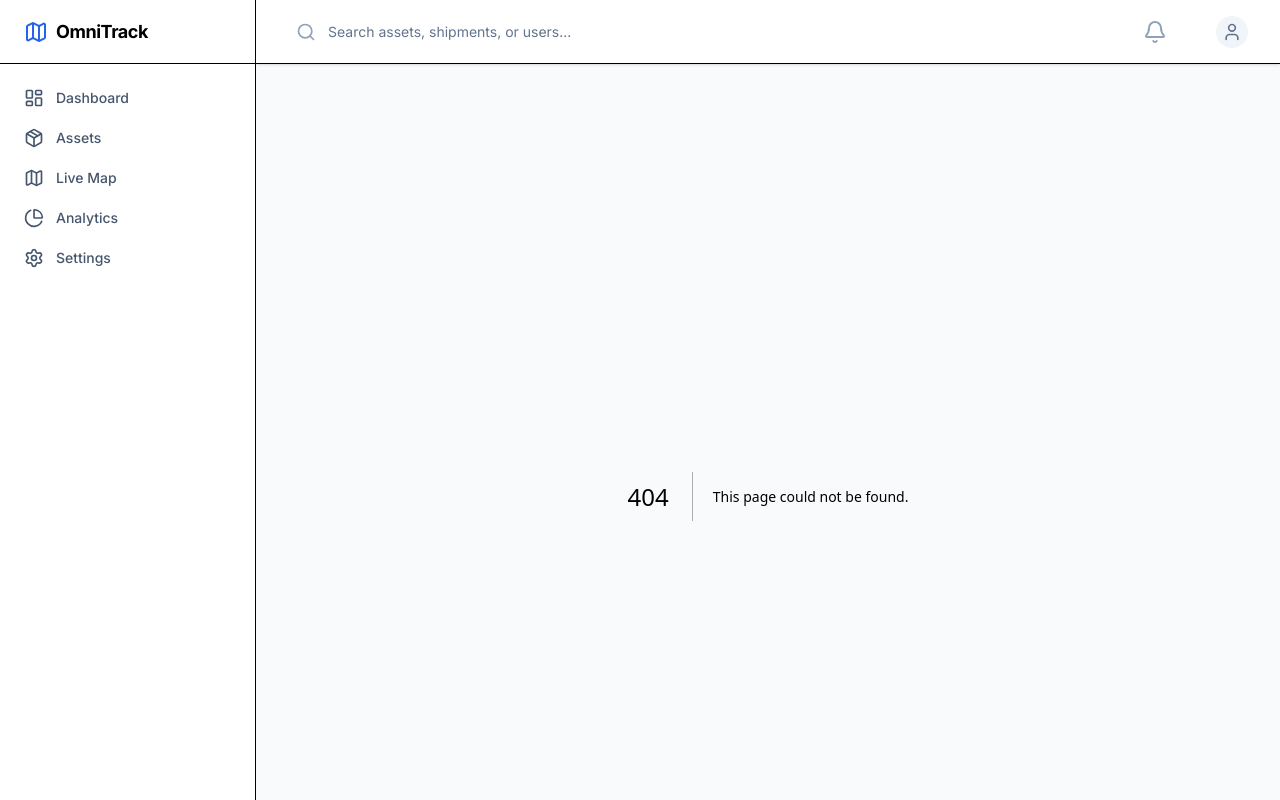
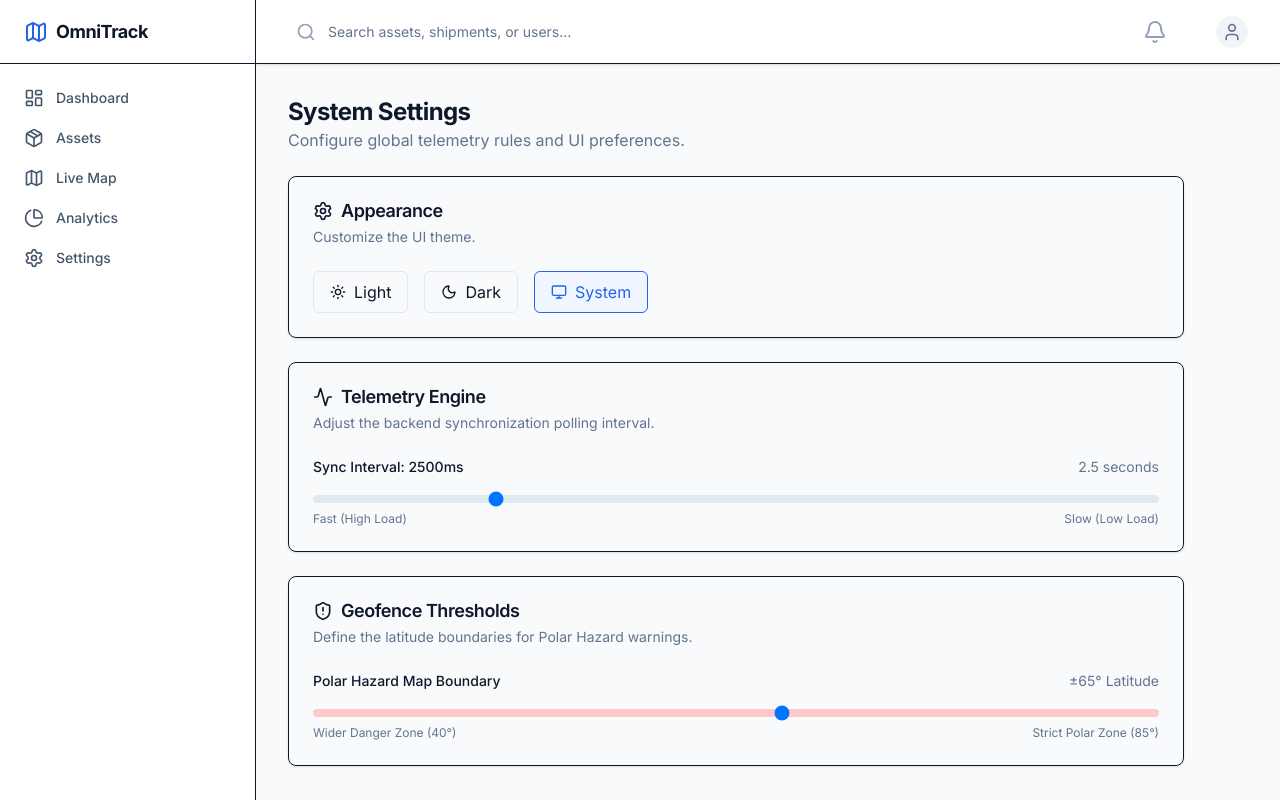
Before and after one commit to FaizanMominGit/Global-Micro-Logistics---Asset-Tracker, a Next.js app in the folder web-app/: page /settings in a window 1280 px wide. Before the commit this address had no page. Built offline with nearby package versions, Linux system fonts and the light colour scheme.

Commit message:
feat: implement Increment 8 - Application Settings and Zustand Global State

```diff
--- /dev/null
+++ b/web-app/src/app/settings/page.tsx
@@ -0,0 +1,136 @@
+"use client";
+
+import { useTheme } from "next-themes";
+import { useEffect, useState } from "react";
+import { useSettingsStore } from "@/store/useSettingsStore";
+import { Card, CardContent, CardHeader, CardTitle } from "@/components/ui/Card";
+import { Settings, Moon, Sun, Monitor, Activity, ShieldAlert } from "lucide-react";
+
+export default function SettingsPage() {
+  const { theme, setTheme } = useTheme();
+  const [mounted, setMounted] = useState(false);
+  const { telemetryInterval, polarBoundary, setTelemetryInterval, setPolarBoundary } = useSettingsStore();
+
+  useEffect(() => {
+    setMounted(true);
+  }, []);
+
+  if (!mounted) {
+    return null; // Prevent hydration mismatch for next-themes
+  }
+
+  return (
+    <div className="space-y-6 max-w-4xl">
+      <div className="flex flex-col sm:flex-row sm:items-center sm:justify-between space-y-2 sm:space-y-0">
+        <div>
+          <h2 className="text-2xl font-bold tracking-tight">System Settings</h2>
+          <p className="text-slate-500 dark:text-slate-400">
+            Configure global telemetry rules and UI preferences.
+          </p>
+        </div>
+      </div>
+
+      <div className="grid gap-6">
+        {/* Appearance Settings */}
+        <Card>
+          <CardHeader>
+            <CardTitle className="flex items-center">
+              <Settings className="mr-2 h-5 w-5" />
+              Appearance
+            </CardTitle>
+            <p className="text-sm text-slate-500">Customize the UI theme.</p>
+          </CardHeader>
+          <CardContent className="space-y-4">
+            <div className="flex space-x-4">
+              <button
+                onClick={() => setTheme("light")}
+                className={`flex items-center px-4 py-2 rounded-md border ${theme === 'light' ? 'border-primary-600 bg-primary-50 dark:bg-primary-950/20 text-primary-600' : 'border-slate-200 dark:border-slate-800'}`}
+              >
+                <Sun className="mr-2 h-4 w-4" />
+                Light
+              </button>
+              <button
+                onClick={() => setTheme("dark")}
+                className={`flex items-center px-4 py-2 rounded-md border ${theme === 'dark' ? 'border-primary-600 bg-primary-50 dark:bg-primary-950/20 text-primary-600' : 'border-slate-200 dark:border-slate-800'}`}
+              >
+                <Moon className="mr-2 h-4 w-4" />
+                Dark
+              </button>
+              <button
+                onClick={() => setTheme("system")}
+                className={`flex items-center px-4 py-2 rounded-md border ${theme === 'system' ? 'border-primary-600 bg-primary-50 dark:bg-primary-950/20 text-primary-600' : 'border-slate-200 dark:border-slate-800'}`}
+              >
+                <Monitor className="mr-2 h-4 w-4" />
+                System
+              </button>
+            </div>
+          </CardContent>
+        </Card>
+
+        {/* Telemetry Settings */}
+        <Card>
+          <CardHeader>
+            <CardTitle className="flex items-center">
+              <Activity className="mr-2 h-5 w-5" />
+              Telemetry Engine
+            </CardTitle>
+            <p className="text-sm text-slate-500">Adjust the backend synchronization polling interval.</p>
+          </CardHeader>
+          <CardContent className="space-y-6">
+            <div className="space-y-2">
+              <div className="flex justify-between">
+                <label className="text-sm font-medium">Sync Interval: {telemetryInterval}ms</label>
+                <span className="text-sm text-slate-500">{telemetryInterval / 1000} seconds</span>
+              </div>
+              <input
+                type="range"
+                min="500"
+                max="10000"
+                step="500"
+                value={telemetryInterval}
+                onChange={(e) => setTelemetryInterval(parseInt(e.target.value))}
+                className="w-full h-2 bg-slate-200 rounded-lg appearance-none cursor-pointer dark:bg-slate-700"
+              />
+              <div className="flex justify-between text-xs text-slate-500">
+                <span>Fast (High Load)</span>
+                <span>Slow (Low Load)</span>
+              </div>
+            </div>
+          </CardContent>
+        </Card>
+
+        {/* Geofencing Settings */}
+        <Card>
+          <CardHeader>
+            <CardTitle className="flex items-center">
+              <ShieldAlert className="mr-2 h-5 w-5" />
+              Geofence Thresholds
+            </CardTitle>
+            <p className="text-sm text-slate-500">Define the latitude boundaries for Polar Hazard warnings.</p>
+          </CardHeader>
+          <CardContent className="space-y-6">
+            <div className="space-y-2">
+              <div className="flex justify-between">
+                <label className="text-sm font-medium">Polar Hazard Map Boundary</label>
+                <span className="text-sm text-slate-500">±{polarBoundary}° Latitude</span>
+              </div>
+              <input
+                type="range"
+                min="40"
+                max="85"
+                step="1"
+                value={polarBoundary}
+                onChange={(e) => setPolarBoundary(parseInt(e.target.value))}
+                className="w-full h-2 bg-red-200 rounded-lg appearance-none cursor-pointer dark:bg-red-950"
+              />
+              <div className="flex justify-between text-xs text-slate-500">
+                <span>Wider Danger Zone (40°)</span>
+                <span>Strict Polar Zone (85°)</span>
+              </div>
+            </div>
+          </CardContent>
+        </Card>
+      </div>
+    </div>
+  );
+}
--- a/web-app/src/components/analytics/GeofenceAlertsPanel.tsx
+++ b/web-app/src/components/analytics/GeofenceAlertsPanel.tsx
@@ -3,6 +3,7 @@
 import { useMemo } from 'react';
 import { Card, CardContent, CardHeader, CardTitle } from '@/components/ui/Card';
 import { LiveAsset } from '@/hooks/useLiveAssets';
+import { useSettingsStore } from '@/store/useSettingsStore';
 import { AlertCircle, Navigation, ShieldAlert, ShieldCheck } from 'lucide-react';
 
 interface GeofenceAlertsPanelProps {
@@ -10,14 +11,16 @@ interface GeofenceAlertsPanelProps {
 }
 
 export function GeofenceAlertsPanel({ assets }: GeofenceAlertsPanelProps) {
+  const polarBoundary = useSettingsStore(state => state.polarBoundary);
+
   const alerts = useMemo(() => {
-    // Determine alerts based on hardcoded boundaries and status thresholds
-    const generated = assets.map(asset => {
-      const lat = asset.position[0];
-      const lng = asset.position[1];
+      // Determine alerts based on bound settings and status thresholds
+      const generated = assets.map(asset => {
+        const lat = asset.position[0];
+        const lng = asset.position[1];
 
-      // Simulate High-Risk Zones
-      const inDangerZone = (lat > 65 || lat < -50); // Polar Regions warning
+        // Simulate High-Risk Zones dynamically based on user settings
+        const inDangerZone = (lat > polarBoundary || lat < -polarBoundary); // Polar Regions warning
       const isSlowShip = asset.type === 'ship' && asset.speed < 10 && asset.status === 'active'; // Ships crawling = pirate risk/ice?
       const isDelayed = asset.status === 'delayed';
 
@@ -36,7 +39,7 @@ export function GeofenceAlertsPanel({ assets }: GeofenceAlertsPanelProps) {
     // Sort by severity (high -> medium -> low)
     const severityRank: Record<string, number> = { high: 3, medium: 2, low: 1 };
     return generated.sort((a, b) => severityRank[b!.severity] - severityRank[a!.severity]);
-  }, [assets]);
+  }, [assets, polarBoundary]);
 
   return (
     <Card className="flex flex-col h-full">
--- a/web-app/src/hooks/useLiveAssets.ts
+++ b/web-app/src/hooks/useLiveAssets.ts
@@ -2,6 +2,7 @@
 
 import { useQuery } from "@tanstack/react-query";
 import { useEffect } from "react";
+import { useSettingsStore } from "@/store/useSettingsStore";
 
 export type AssetType = "ship" | "truck" | "plane";
 
@@ -15,6 +16,8 @@ export interface LiveAsset {
 }
 
 export function useLiveAssets() {
+  const telemetryInterval = useSettingsStore(state => state.telemetryInterval);
+
   const { data, refetch } = useQuery<LiveAsset[]>({
     queryKey: ["live-assets"],
     queryFn: async () => {
@@ -28,7 +31,7 @@ export function useLiveAssets() {
         position: [a.lat, a.lng]
       }));
     },
-    refetchInterval: 2500, // Sync frontend automatically every 2.5s
+    refetchInterval: telemetryInterval, // Sync frontend automatically based on settings
   });
 
   useEffect(() => {
@@ -39,10 +42,10 @@ export function useLiveAssets() {
       } catch (e) {
         console.error(e);
       }
-    }, 2500);
+    }, telemetryInterval);
 
     return () => clearInterval(interval);
-  }, []);
+  }, [telemetryInterval]);
 
   return { assets: data || [] };
 }
--- /dev/null
+++ b/web-app/src/store/useSettingsStore.ts
@@ -0,0 +1,23 @@
+import { create } from 'zustand';
+import { persist } from 'zustand/middleware';
+
+interface SettingsState {
+  telemetryInterval: number;
+  polarBoundary: number;
+  setTelemetryInterval: (interval: number) => void;
+  setPolarBoundary: (boundary: number) => void;
+}
+
+export const useSettingsStore = create<SettingsState>()(
+  persist(
+    (set) => ({
+      telemetryInterval: 2500, // Default 2.5s
+      polarBoundary: 65,       // Default Lat 65
+      setTelemetryInterval: (interval) => set({ telemetryInterval: interval }),
+      setPolarBoundary: (boundary) => set({ polarBoundary: boundary }),
+    }),
+    {
+      name: 'omnitrack-settings',
+    }
+  )
+);
```
Also changed, not shown: 2 other files (tests, documents, lock files or other folders).
